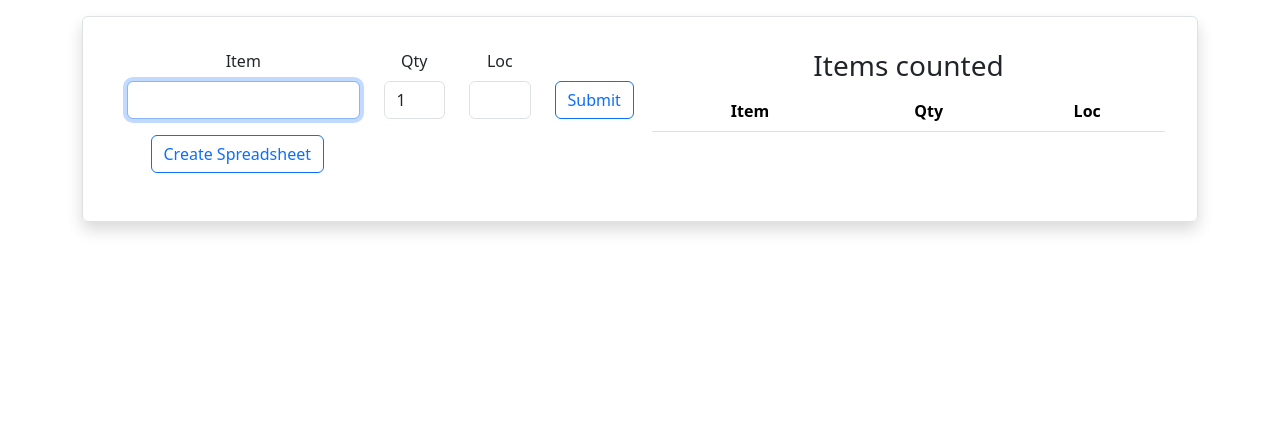
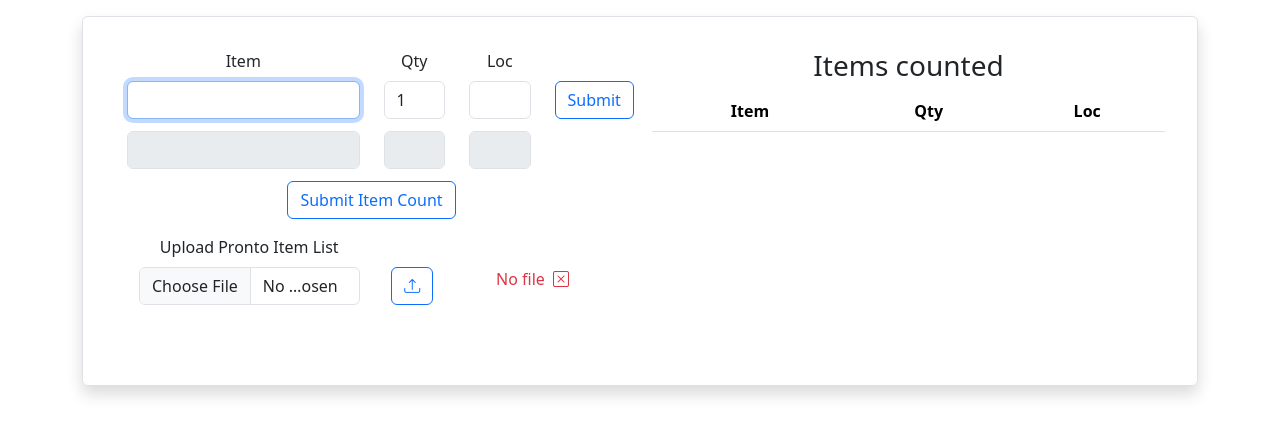
Before and after one commit to Waffleywaffers/warehousetodo, a Flask app: page /itemcount in a window 1280 px wide. Shown: the part 64-500 px from the top of the page. Run offline with Flask 3, Linux system fonts and the light colour scheme; the visitor is signed in with stand-in values (Sample User, id 1); lists and menus that the app fills with data are empty.

Commit message:
Item count and generate report

```diff
--- a/app.py
+++ b/app.py
@@ -4,9 +4,18 @@ from datetime import datetime
 import sqlite3
 import json
 import csv
+import os
+from werkzeug.utils import secure_filename
 from helpers import login_required, check_null, apology, now, admin_required, my_file, get_admin_list
 
+
+
 app = Flask(__name__)
+
+UPLOAD_FOLDER = 'static/pronto_list/'
+ALLOWED_EXTENSIONS = {"csv"}
+
+app.config['UPLOAD_FOLDER'] = UPLOAD_FOLDER
 
 app.config["SESSION_PERMANENT"] = False
 app.config["SESSION_TYPE"] = "filesystem"
@@ -299,3 +308,64 @@ def itemcount():
             return apology("Something went wrong")
     else:
         return render_template("itemcount.html")
+
+
+
+def allowed_file(filename):
+    return '.' in filename and \
+           filename.rsplit('.', 1)[1].lower() in ALLOWED_EXTENSIONS
+
+@app.route('/upload_pronto', methods=['GET', 'POST'])
+def upload_file():
+    global full_item_list
+    full_item_list = {}
+    if request.method == 'POST':
+        # check if the post request has the file part
+        if 'file' not in request.files:
+            flash('No file part')
+            return redirect(request.url)
+        file = request.files['file']
+        filename = secure_filename(file.filename)
+        # If the user does not select a file, the browser submits an
+        # empty file without a filename.
+        if file.filename == '':
+            flash('No selected file')
+            return redirect(request.url)
+        if allowed_file(file.filename) == False:
+            flash('File type not allowed')
+            return redirect(request.url)
+        if file:
+            filename = secure_filename(file.filename)
+            filepath = os.path.join(app.config['UPLOAD_FOLDER'], filename)
+            file.save(filepath)
+
+        with open(filepath, newline="") as csvfile:
+            global report_list
+            report_list= []
+            not_counted = []
+            reader = csv.DictReader(csvfile)
+            for row in reader:
+                full_item_list[row["Item Code"]] = row
+            for line in item_list:
+                item_name = line["name"]
+                try:
+                    pronto = full_item_list[item_name]
+                except KeyError:
+                    pronto = {}
+                    not_counted.append(item_name)
+                if pronto != {}:
+                    item = {
+                        "whse": pronto["Whse"],
+                        "loc": line["loc"],
+                        "name": item_name,
+                        "desc": pronto["Item Description"],
+                        "pronto_qty": round(float(pronto["On Hand"])),
+                        "item_count": line["qty"],
+                        "track": (int(line["qty"]) - round(float(pronto["On Hand"])))
+                    }
+                    report_list.append(item)
+
+
+
+            return render_template("itemcount.html", filename=filename, report_list=report_list, not_counted=not_counted)
+    return render_template("itemcount.html")
--- a/templates/itemcount.html
+++ b/templates/itemcount.html
@@ -17,6 +17,10 @@
             input_name = document.querySelector('#item').value;
             input_qty = Number(document.querySelector('#qty').value);
             input_loc = document.querySelector("#loc").value;
+
+            document.querySelector("#last_item").value = input_name;
+            document.querySelector("#last_qty").value = input_qty;
+            document.querySelector("#last_loc").value = input_loc;
 
             for (i in items) {
                 if (items[i].name === input_name) {
@@ -73,7 +77,7 @@
     <div class="row p-3">
         <div class="col-12 col-lg-6">
             <form>
-            <div class="row px-0 mx-0">
+                <div class="row px-0 mx-0">
                 <div class="col-12 col-md-6">
                     <label for="item" class="form-label">Item</label>
                     <input type="text" class="form-control" id="item" name="item" autofocus required>
@@ -84,30 +88,89 @@
                 </div>
                 <div class="col-6 col-md-2">
                     <label for="loc" class="form-label">Loc</label>
-                    <input type="text" class="form-control" id="loc" name="loc" required>
+                    <input type="number" class="form-control" id="loc" name="loc" required>
                 </div>
                 <div class="col-12 col-md-2">
                     <div class="m-2 p-2"></div>
                     <input type="submit" class="btn btn-outline-primary">
                 </div>
             </form>
+            <div class="row px-0 mx-0 my-1">
+                <div class="col-12 col-md-6 my-2">
+                    <input type="text" class="form-control" id="last_item" disabled>
+                </div>
+                <div class="col-6 col-md-2 my-2">
+                    <input type="number" class="form-control" id="last_qty" disabled>
+                </div>
+                <div class="col-6 col-md-2 my-2">
+                    <input type="number" class="form-control" id="last_loc" disabled>
+                </div>
             </div>
+            <div class="row px-0 mx-0 mb-3">
+                <form action="/itemcount" method="post">
+                    <input type="hidden" name="serv_submit_data" id="serv_submit_data">
+                    <button type="submit" id="serv_submit" class="btn btn-outline-primary">Submit Item Count</button>
+                </form>
+            </div>
+            <form action="/upload_pronto" method="post" enctype="multipart/form-data">
+                <div class="row px-0 mx-0 justify-content-center">
+                    <div class="col-6 mb-3">
+                        <label for="formFile" class="form-label">Upload Pronto Item List</label>
+                        <input class="form-control" type="file" id="formFile" name="file">
+                    </div>
+                    <div class="col-2">
+                        <div class="my-2 py-2"></div>
+                        <button type="submit" class="btn btn-outline-primary"><i class="bi bi-upload"></i></button>
+                    </div>
+
+                    <div class="col my-2 pt-4">
+                            {% if filename %}
+
+                            <span class="text-success"> {{ filename }} <i class="bi bi-check-lg px-1"></i></span>
+
+                            {% else %}
+
+                            <span class="text-danger"> No file <i class="bi bi-x-square px-1"></i></i> </span>
+
+                            {% endif%}
+                    </div>
+
+                </div>
+            </form>
+        </div>
             <div class="row my-3">
                 <div class="col-6">
-                <form action="/itemcount" method="post">
-                    <input type="hidden" name="serv_submit_data" id="serv_submit_data">
-                    <button type="submit" id="serv_submit" class="btn btn-outline-primary">Create Spreadsheet</button>
-                </form>
+
                 </div>
                 <div class="col-6">
                     {% if item_list %}
                     <a href="/downloaditemlist" class="btn btn-outline-primary">Download spreadsheet</a>
                     {% endif %}
-
                 </div>
             </div>
         </div>
         <div class="col-12 col-lg-6">
+            {% if item_list %}
+            <table class="table"><h3>Item Count Submitted</h3>
+                <thead>
+                    <tr>
+                        <th>Item</th>
+                        <th>Qty</th>
+                        <th>Loc</th>
+                    </tr>
+                </thead>
+                <tbody>
+                    {% for item in item_list %}
+                    <tr>
+                        <td>{{ item["name"] }}</td>
+                        <td>{{ item["qty"] }}</td>
+                        <td>{{ item["loc"] }}</td>
+                    </tr>
+                    {% endfor %}
+                </tbody>
+            </table>
+
+            {% else %}
             <table class="table"><h3>Items counted</h3>
                 <thead>
                     <tr>
@@ -120,7 +183,62 @@
                 </tbody>
                 </div>
             </table>
+            {% endif %}
         </div>
     </div>
 
+    {% if report_list %}
+
+    <div class="container">
+        <div class=col-12>
+            <table class="table"><h3>Count Report</h3>
+                <thead>
+                    <tr>
+                        <th>Whse</th>
+                        <th>Loc</th>
+                        <th>Name</th>
+                        <th>Desc</th>
+                        <th>Pronto Qty</th>
+                        <th>Item Count</th>
+                        <th>Track</th>
+                    </tr>
+                </thead>
+                <tbody>
+                    {% for item in report_list %}
+                    <tr>
+                        <td>{{ item["whse"] }}</td>
+                        <td>{{ item["loc"] }}</td>
+                        <td>{{ item["name"] }}</td>
+                        <td>{{ item["desc"] }}</td>
+                        <td>{{ item["pronto_qty"] }}</td>
+                        <td>{{ item["item_count"] }}</td>
+                        <td>{{ item["track"] }}</td>
+                    </tr>
+                    {% endfor %}
+                </tbody>
+            </table>
+        </div>
+    </div>
+
+    {% endif %}
+
+    {% if not_counted %}
+
+    <table class="table"><h3>Items not on Pronto</h3>
+        <thead>
+            <tr>
+                <th>Item</th>
+            </tr>
+        </thead>
+        <tbody>
+            {% for item in not_counted %}
+            <tr>
+                <td>{{ item }}</td>
+            </tr>
+            {% endfor %}
+        </tbody>
+    </table>
+
+    {% endif %}
+
 {% endblock %}
```
Also changed, not shown: static/item_list/itemlist.csv (+3 -6 lines).
